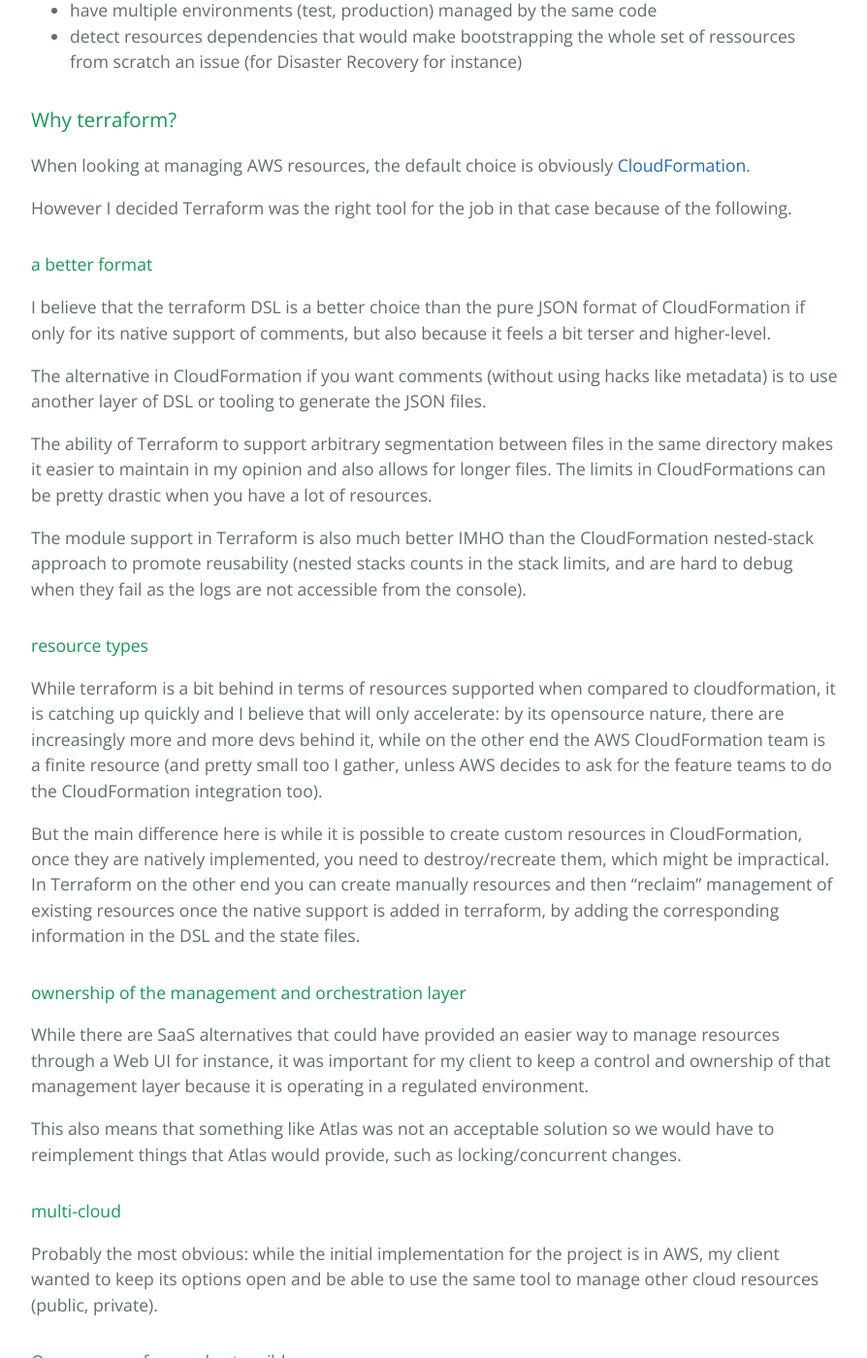
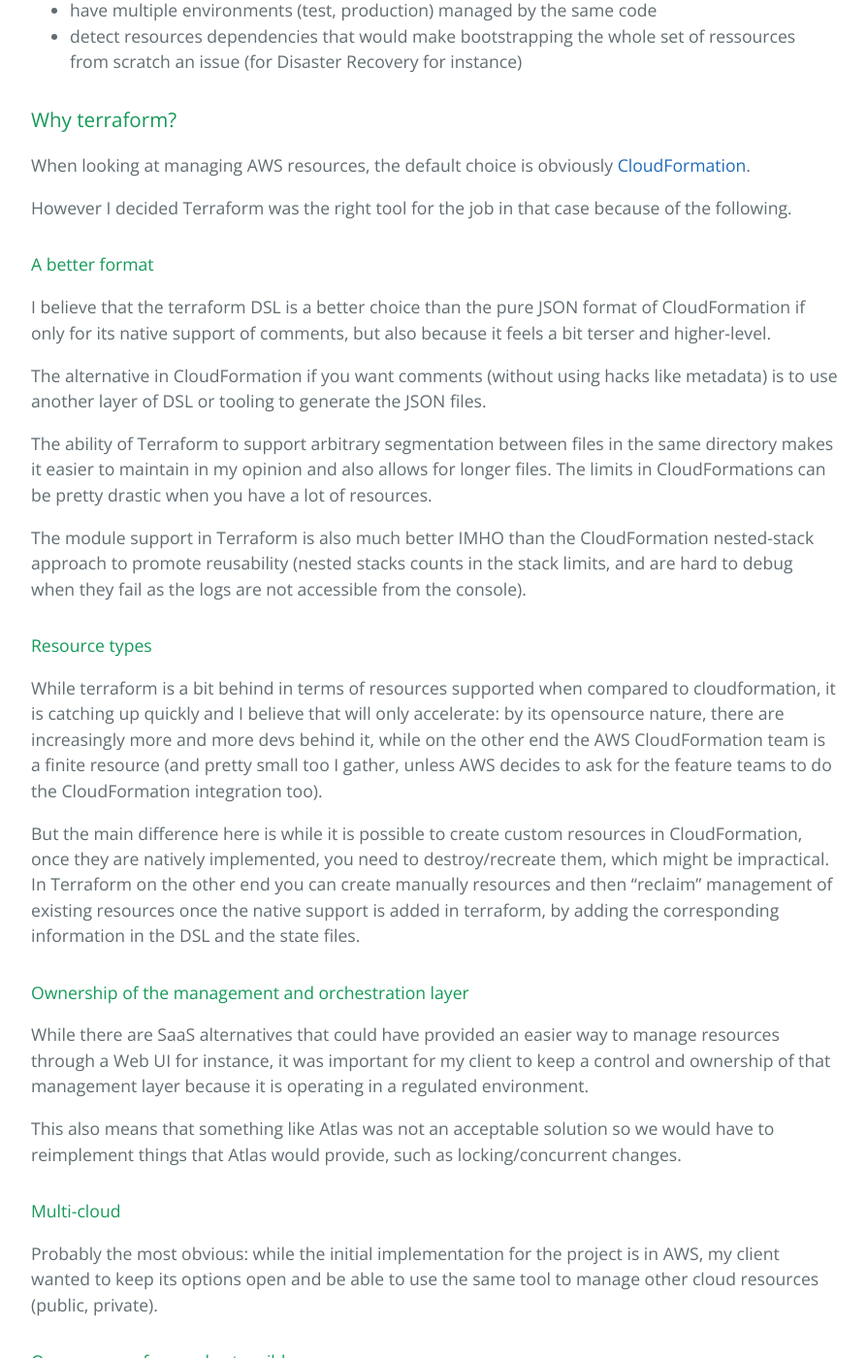
Before and after one commit to endemics/endemics.github.io, a Jekyll site: the page built from _posts/2016-07-05-my-terraform-workflow-part-1.md, in a window 1280 px wide and 1400 px high, scrolled down 837 px. Shown: the whole window at 97% size, without its empty margins (192-1086 px from the left). Built offline with Jekyll 4.4.1, drawn with Linux system fonts in a browser that asks for light colours.

Commit message:
fix titles

```diff
--- a/_posts/2016-07-05-my-terraform-workflow-part-1.md
+++ b/_posts/2016-07-05-my-terraform-workflow-part-1.md
@@ -23,7 +23,7 @@
 
 However I decided Terraform was the right tool for the job in that case because of the following.
 
-#### a better format
+#### A better format
 
 I believe that the terraform DSL is a better choice than the pure JSON format of CloudFormation if only for its native support of comments, but also because it feels a bit terser and higher-level.
 
@@ -33,19 +33,19 @@
 
 The module support in Terraform is also much better IMHO than the CloudFormation nested-stack approach to promote reusability (nested stacks counts in the stack limits, and are hard to debug when they fail as the logs are not accessible from the console).
 
-#### resource types
+#### Resource types
 
 While terraform is a bit behind in terms of resources supported when compared to cloudformation, it is catching up quickly and I believe that will only accelerate: by its opensource nature, there are increasingly more and more devs behind it, while on the other end the AWS CloudFormation team is a finite resource (and pretty small too I gather, unless AWS decides to ask for the feature teams to do the CloudFormation integration too).
 
 But the main difference here is while it is possible to create custom resources in CloudFormation, once they are natively implemented, you need to destroy/recreate them, which might be impractical. In Terraform on the other end you can create manually resources and then "reclaim" management of existing resources once the native support is added in terraform, by adding the corresponding information in the DSL and the state files.
 
-#### ownership of the management and orchestration layer
+#### Ownership of the management and orchestration layer
 
 While there are SaaS alternatives that could have provided an easier way to manage resources through a Web UI for instance, it was important for my client to keep a control and ownership of that management layer because it is operating in a regulated environment.
 
 This also means that something like Atlas was not an acceptable solution so we would have to reimplement things that Atlas would provide, such as locking/concurrent changes.
 
-#### multi-cloud
+#### Multi-cloud
 
 Probably the most obvious: while the initial implementation for the project is in AWS, my client wanted to keep its options open and be able to use the same tool to manage other cloud resources (public, private).
 
```
